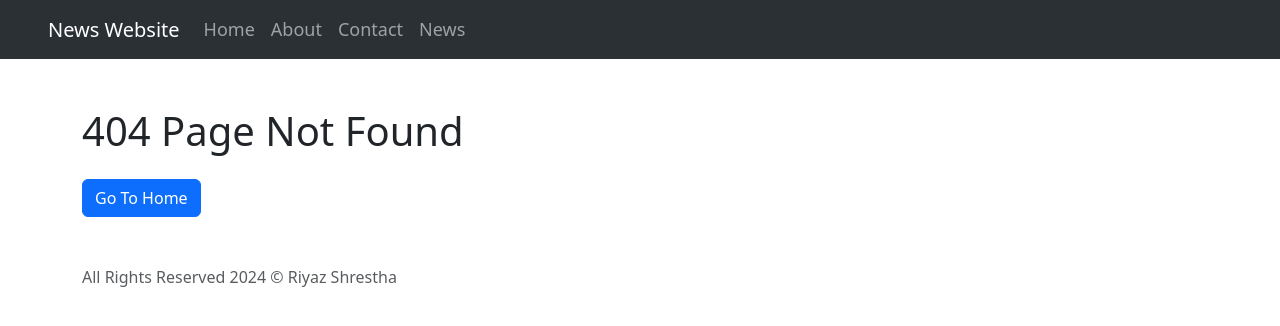
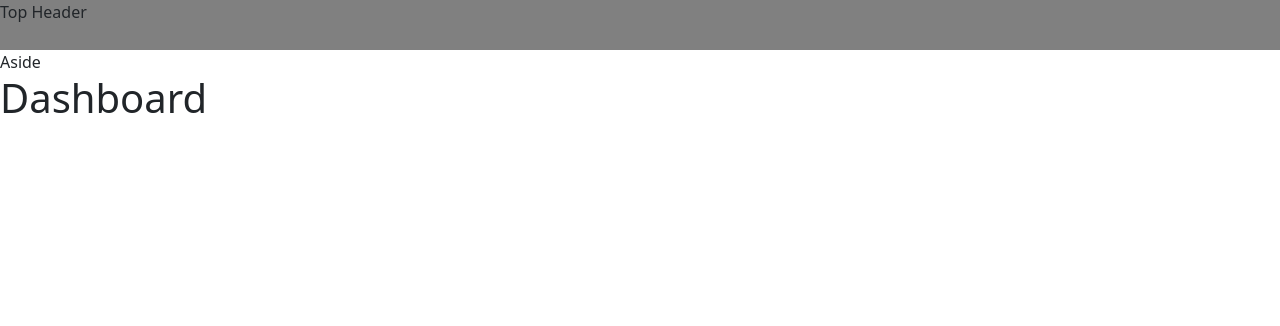
Before and after one commit to riyazedd/News-Website, a React (Vite) app in the folder frontend/: page /admin in a window 1280 px wide. Before the commit this address had no page. Shown: the top 326 px of the page. Built offline with nearby package versions, Linux system fonts and the light colour scheme.

Commit message:
Admin Router Added

```diff
--- a/frontend/src/App.jsx
+++ b/frontend/src/App.jsx
@@ -1,18 +1,12 @@
 import "bootstrap/dist/css/bootstrap.min.css";
 import RouterComponent from "./RouterComponent";
-import HeaderComponent from "./layouts/HeaderComponent";
-import FooterComponent from "./layouts/FooterComponent";
-import PageNotFound from "./layouts/PageNotFound";
+
 
 function App(){
     return(
-        <div>
-            <HeaderComponent />
-            <div className="container pt-5">
+        <>
             <RouterComponent />
-            <FooterComponent />
-            </div>
-        </div>
+        </>
     )
 }
 
--- a/frontend/src/RouterComponent.jsx
+++ b/frontend/src/RouterComponent.jsx
@@ -6,6 +6,8 @@ import ContactComponent from './components/pages/ContactComponent'
 import NewsComponent from './components/pages/NewsComponent'
 import NewsDetailsComponent from './components/pages/NewsDetailsComponent'
 import PageNotFound from './layouts/PageNotFound'
+import AdminRouteMiddleware from './middleware/AdminRouteMiddleware'
+import Dashboard from './components/admin/Dashboard'
 
 export default function RouterComponent() {
   return (
@@ -16,6 +18,11 @@ export default function RouterComponent() {
         <Route path="/contact" element={<ContactComponent />} />
         <Route path="/news" element={<NewsComponent />} />
         <Route path="/news-details/:id" element={<NewsDetailsComponent />} />
+
+        <Route path='/admin' element={<AdminRouteMiddleware />}>
+          <Route path='/admin' element={<Dashboard />} />
+        </Route>
+
         <Route path="*" element={<PageNotFound />} />
       </Routes>
     </div>
--- /dev/null
+++ b/frontend/src/components/admin/Dashboard.jsx
@@ -0,0 +1,9 @@
+import React from 'react'
+
+export default function Dashboard() {
+  return (
+    <div>
+      <h1>Dashboard</h1>
+    </div>
+  )
+}
--- a/frontend/src/components/pages/AboutComponent.jsx
+++ b/frontend/src/components/pages/AboutComponent.jsx
@@ -1,6 +1,15 @@
+import HeaderComponent from "../../layouts/HeaderComponent";
+import FooterComponent from "../../layouts/FooterComponent";
+
 function AboutComponent(){
     return(
-        <div><h1>About Component</h1></div>
+        <div>
+            <HeaderComponent />
+            <div className="container pt-5">
+            <h1>About Component</h1>
+            <FooterComponent />
+            </div>
+        </div>
     )
 }
 
--- a/frontend/src/components/pages/ContactComponent.jsx
+++ b/frontend/src/components/pages/ContactComponent.jsx
@@ -1,6 +1,15 @@
+import HeaderComponent from "../../layouts/HeaderComponent";
+import FooterComponent from "../../layouts/FooterComponent";
+
 function ContactComponent(){
     return(
-        <div><h1>Contact Component</h1></div>
+        <div>
+            <HeaderComponent />
+            <div className="container pt-5">
+            <h1>Contact Component</h1>
+            <FooterComponent />
+            </div>
+        </div>
     )
 }
 
--- a/frontend/src/components/pages/HomeComponent.jsx
+++ b/frontend/src/components/pages/HomeComponent.jsx
@@ -1,6 +1,15 @@
+import HeaderComponent from "../../layouts/HeaderComponent";
+import FooterComponent from "../../layouts/FooterComponent";
+
 function HomeComponent(){
     return(
-        <div><h1>Home Component</h1></div>
+        <div>
+            <HeaderComponent />
+            <div className="container pt-5">
+            <h1>Home Component</h1>
+            <FooterComponent />
+            </div>
+        </div>
     )
 }
 
--- a/frontend/src/components/pages/NewsComponent.jsx
+++ b/frontend/src/components/pages/NewsComponent.jsx
@@ -1,6 +1,15 @@
+import HeaderComponent from "../../layouts/HeaderComponent";
+import FooterComponent from "../../layouts/FooterComponent";
+
 function NewsComponent(){
     return(
-        <div><h1>News Component</h1></div>
+        <div>
+            <HeaderComponent />
+            <div className="container pt-5">
+            <h1>News Component</h1>
+            <FooterComponent />
+            </div>
+        </div>
     )
 }
 
--- a/frontend/src/components/pages/NewsDetailsComponent.jsx
+++ b/frontend/src/components/pages/NewsDetailsComponent.jsx
@@ -1,6 +1,15 @@
+import HeaderComponent from "../../layouts/HeaderComponent";
+import FooterComponent from "../../layouts/FooterComponent";
+
 function NewsDetailsComponent(){
     return(
-        <div><h1>News Detail Component</h1></div>
+        <div>
+            <HeaderComponent />
+            <div className="container pt-5">
+            <h1>News Details Component</h1>
+            <FooterComponent />
+            </div>
+        </div>
     )
 }
 
--- /dev/null
+++ b/frontend/src/css/admin.css
@@ -0,0 +1,10 @@
+body{
+    margin: 0;
+    padding: 0;
+}
+
+.top-header{
+    width: 100%;
+    height: 50px;
+    background-color: grey;
+}
--- a/frontend/src/layouts/PageNotFound.jsx
+++ b/frontend/src/layouts/PageNotFound.jsx
@@ -1,11 +1,17 @@
 import React from 'react'
 import { Link } from 'react-router-dom'
+import HeaderComponent from './HeaderComponent'
+import FooterComponent from './FooterComponent'
 
 export default function PageNotFound() {
   return (
-    <div className='mb-5'>
-      <h1 className='mb-2'>404 Page Not Found</h1>
-      <Link to="/" className='btn btn-primary mt-3'>Go To Home</Link>
+    <div>
+      <HeaderComponent />
+      <div className=' container mt-5'>
+        <h1 className='mb-2'>404 Page Not Found</h1>
+        <Link to="/" className='btn btn-primary mt-3'>Go To Home</Link>
+        <FooterComponent />
+      </div>
     </div>
   )
 }
--- /dev/null
+++ b/frontend/src/middleware/AdminRouteMiddleware.jsx
@@ -0,0 +1,13 @@
+import React from 'react';
+import {Outlet} from 'react-router-dom';
+import "../css/admin.css";
+
+export default function AdminRouteMiddleware() {
+  return (
+    <div className='admin'>
+        <div className='top-header'>Top Header</div>
+        <div className='aside-section'>Aside</div>
+        <div className='main-section'><Outlet /></div>
+    </div>
+  )
+}
```
